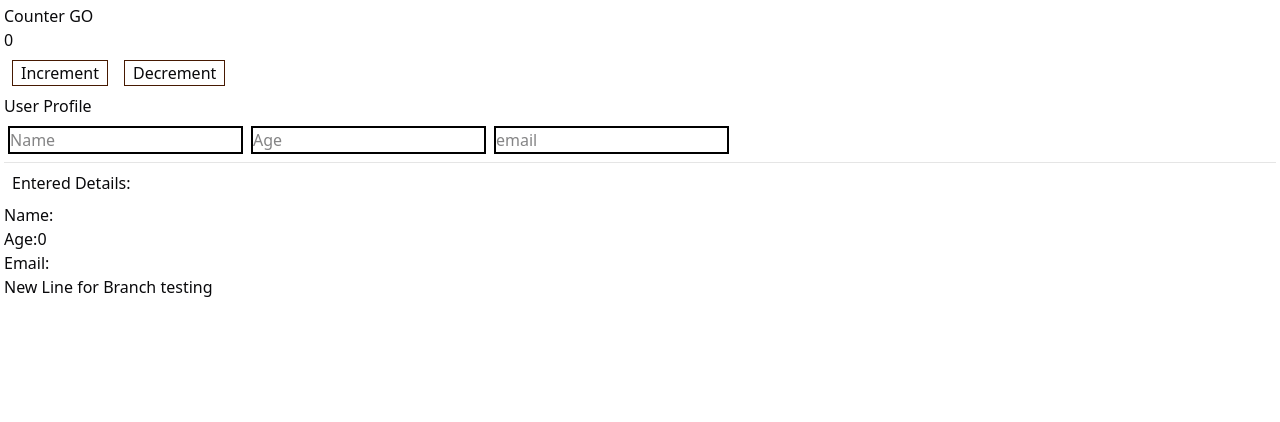
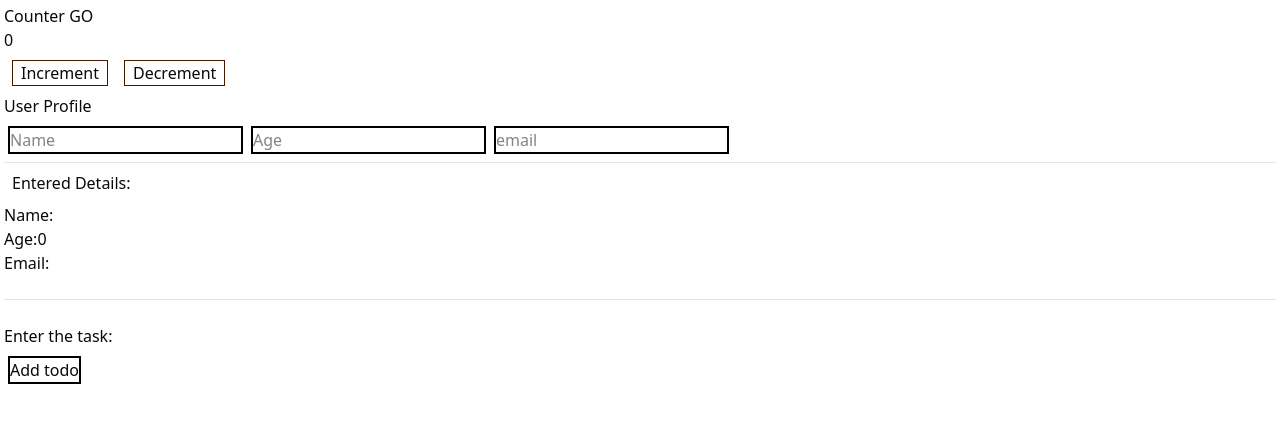
Before and after one commit to protoxianyx/moneymanager, a Next.js app: page / in a window 1280 px wide. Shown: the top 422 px of the page. Built offline with nearby package versions, Linux system fonts and the light colour scheme.

Commit message:
todo continuing

```diff
--- a/app/components/TodoList.tsx
+++ b/app/components/TodoList.tsx
@@ -23,17 +23,33 @@ const TodoList = () => {
 
   const [todos, setTodos] = useState<Todos[]>([]);
 
-  addTodo = (task: string) => {
+  const addTodo = (task: string) => {
     const newTodo: Todos = {
       id: todos.length + 1,
       task,
+      completed: false,
     };
+
+    setTodos((previousTodos) => [...previousTodos, newTodo]);
   };
 
   return (
     <div>
       <h1>Enter the task:</h1>
-      <button className="newborder hover:bg-amber-200">Add todo</button>
+      <button
+        onClick={() => addTodo("New Todo")}
+        className="newborder hover:bg-amber-200"
+      >
+        Add todo
+      </button>
+      <ul>
+        {todos.map((todo) => (
+          <li key={todo.id}>
+            {todo.task} {todo.completed ? "Completed" : "Not Completed"}
+          </li>
+        ))}
+      </ul>
+
       {/* <input
         type="text"
         placeholder="Enter the task"
--- a/app/components/UserProfile.tsx
+++ b/app/components/UserProfile.tsx
@@ -16,7 +16,7 @@ const UserProfile = () => {
   });
 
   const updateName = (name: string) => {
-    setProfile((previousProfile) => ({ ...previousProfile, name:name }));
+    setProfile((previousProfile) => ({ ...previousProfile, name: name }));
   };
 
   const updateAge = (age: string) => {
@@ -61,7 +61,6 @@ const UserProfile = () => {
       <p>Name: {profile.name}</p>
       <p>Age:{profile.age}</p>
       <p>Email:{profile.email}</p>
-      <p>New Line for Branch testing</p>
     </div>
   );
 };
--- a/app/page.tsx
+++ b/app/page.tsx
@@ -1,12 +1,17 @@
 import React from "react";
 import Counter from "./components/Counter";
 import UserProfile from "./components/UserProfile";
+import TodoList from "./components/TodoList";
 
 const page = () => {
   return (
     <div>
       <Counter />
       <UserProfile />
+      <br />
+      <hr />
+      <br />
+      <TodoList/>
     </div>
   );
 };
```
